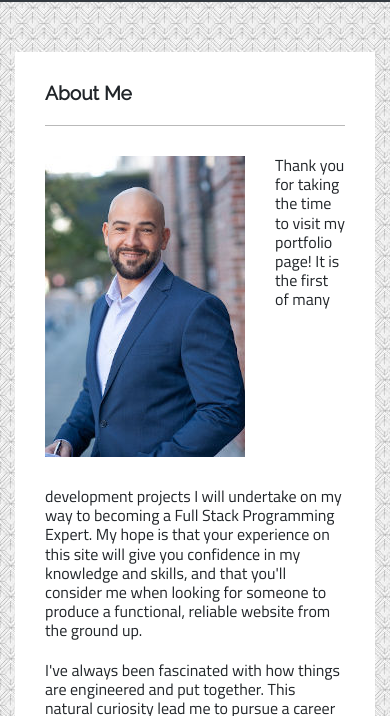
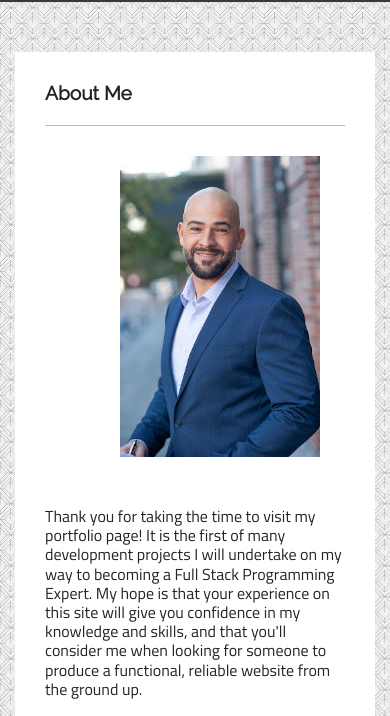
Before and after one commit to trustedtech/02-ResponsivePortfolio, a plain HTML site: page index.html in a window 390 px wide. Shown: the part 54-770 px from the top of the page. Drawn offline with nearby package versions, Linux system fonts and the light colour scheme.

Commit message:
Made About Me photo clearfix and center at small screen

```diff
--- a/assets/css/style.css
+++ b/assets/css/style.css
@@ -120,8 +120,16 @@ footer {
     border-top: 5px cornflowerblue
 }
 
-@media @media screen and (max-width: 640px) {
+@media screen and (max-width: 640px) {
 
-    #navbarNav { }
+    .about-me-img {
+        margin: 0 25% 20px;
+    }
+
+    .about-me-img::after {
+        content: "";
+        display: table;
+        clear: both;
+    }
 
   }
--- a/index.html
+++ b/index.html
@@ -41,7 +41,9 @@
                 <section id="about" class="content">
                     <h1>About Me</h1>
                     <hr>
-                    <img src="./assets/images/bk_photo.jpg">
+                    <div class="about-me-img">
+                      <img src="./assets/images/bk_photo.jpg">
+                    </div>
 
                     <p>Thank you for taking the time to visit my portfolio page!  It is the first of many development projects I will undertake on my way to becoming a Full Stack Programming Expert.  My hope is that your experience on this site will give you confidence in my knowledge and skills, and that you'll consider me when looking for someone to produce a functional, reliable website from the ground up.</p>
 
```
